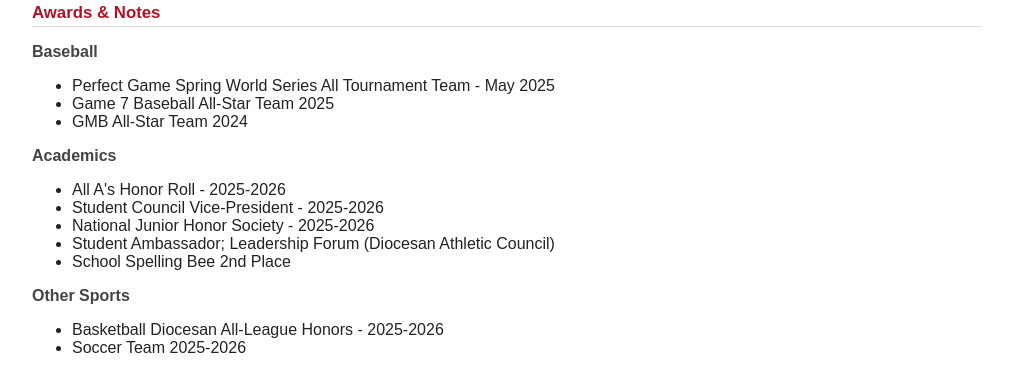
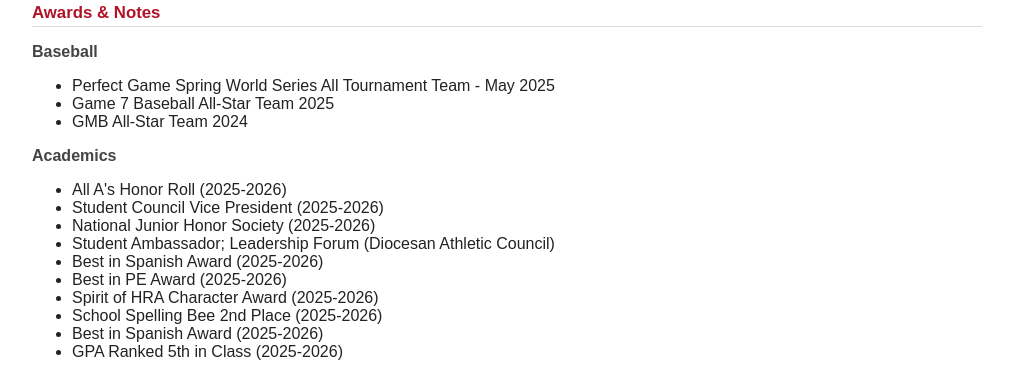
Before and after one commit to nba-thunder-national/baseball, a plain HTML site: page dylan-minoggie.html in a window 1280 px wide. Shown: the part 1356-1730 px from the top of the page, without its empty margins (133-1146 px from the left). Drawn offline with Linux system fonts and the light colour scheme.

Commit message:
Update dylan-minoggie.html

```diff
--- a/dylan-minoggie.html
+++ b/dylan-minoggie.html
@@ -122,11 +122,16 @@
 
   <h3>Academics</h3>
   <ul>
-    <li>All A's Honor Roll - 2025-2026</li>
-    <li>Student Council Vice-President - 2025-2026</li>
-    <li>National Junior Honor Society - 2025-2026</li>
-    <li>Student Ambassador; Leadership Forum (Diocesan Athletic Council)
-    <li>School Spelling Bee 2nd Place</li>
+    <li>All A's Honor Roll (2025-2026)</li>
+    <li>Student Council Vice President (2025-2026)</li>
+    <li>National Junior Honor Society (2025-2026)</li>
+    <li>Student Ambassador; Leadership Forum (Diocesan Athletic Council)</li>
+    <li>Best in Spanish Award (2025-2026)</li>
+    <li>Best in PE Award (2025-2026)</li>
+    <li>Spirit of HRA Character Award (2025-2026)</li>
+    <li>School Spelling Bee 2nd Place (2025-2026)</li>
+    <li>Best in Spanish Award (2025-2026)</li>
+    <li>GPA Ranked 5th in Class (2025-2026)</li>
   </ul>
 
   <h3>Other Sports</h3>
```
